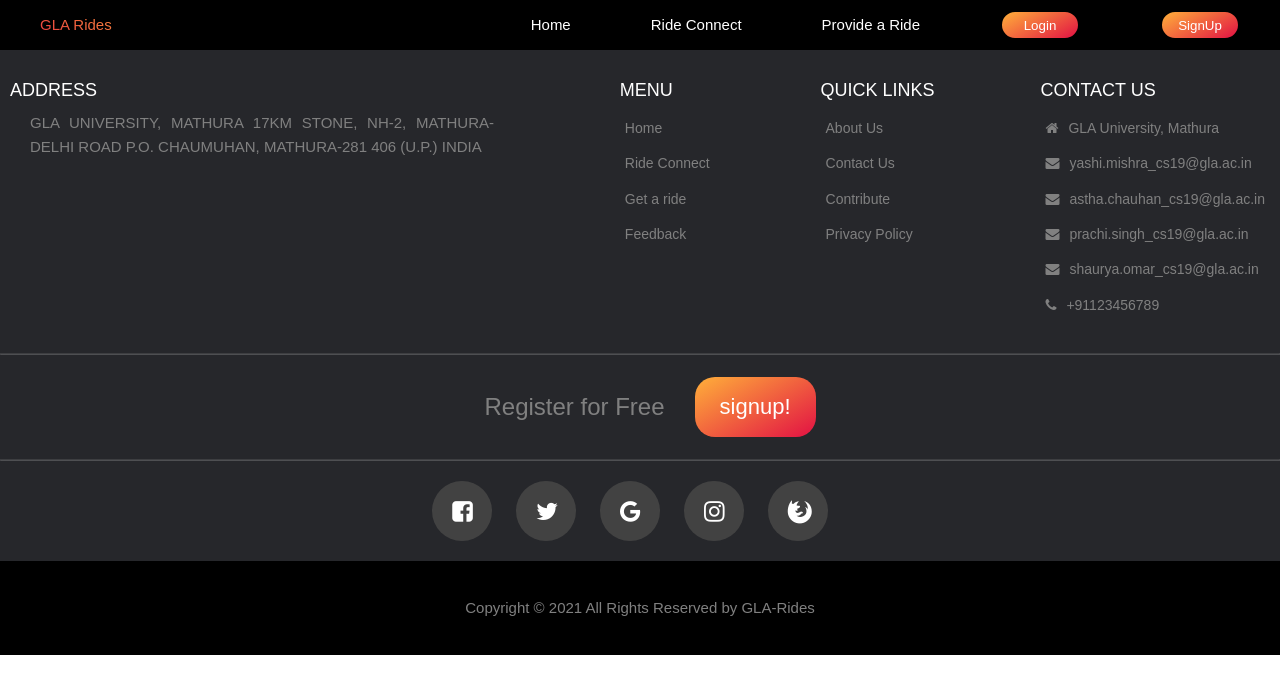
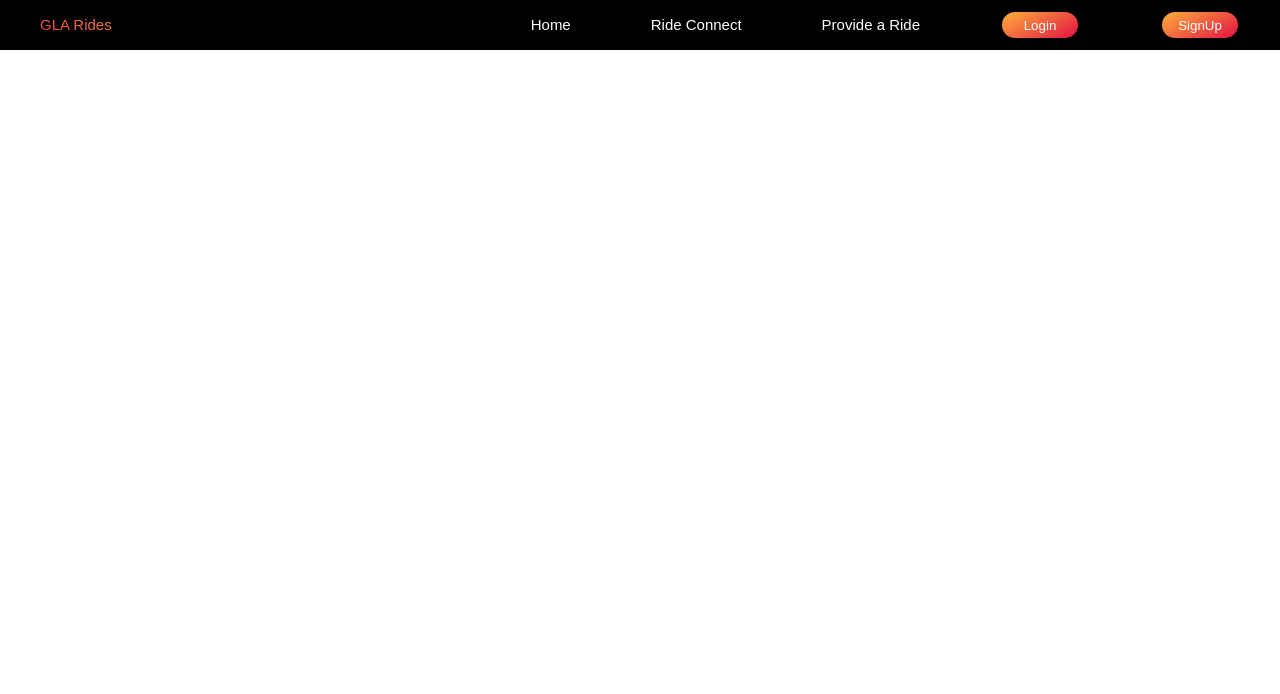
Before and after one commit to Asthachauhan45/GLA-Rides, a plain HTML site: page index.html in a window 1280 px wide. Drawn offline with Linux system fonts and the light colour scheme; files whose address does not match are found by name.

Commit message:
Update index.html

```diff
--- a/index.html
+++ b/index.html
@@ -223,76 +223,7 @@
 
 
 
-    <footer>
-        <section class="sec1">
-            <section class="about">
-                <h2>
-                    Address
-                <p>
-                    GLA UNIVERSITY, MATHURA 17km Stone, NH-2,
-                    Mathura-Delhi Road P.O. Chaumuhan,
-                    Mathura-281 406 (U.P.) INDIA
-                </p>
-            </section>
-            <section class="categories">
-                <h2>
-                    Menu
-                </h2>
-                <ul>
-                    <li><a href="#">Home</a></li>
-                    <li><a href="#">Ride Connect</a></li>
-                    <li><a href="#">Get a ride</a></li>
-                    <li><a href="#">Feedback</a></li>
-                </ul>
-            </section>
-            <section class="quickLinks">
-                <h2>
-                    Quick Links
-                </h2>
-                <ul>
-                    <li><a href="#">About Us</a></li>
-                    <li><a href="#">Contact Us</a></li>
-                    <li><a href="#">Contribute</a></li>
-                    <li><a href="#">Privacy Policy</a></li>
-                </ul>
-            </section>
-            <section class="contact Us">
-                <h2>
-                    Contact Us
-                </h2>
-                <ul>
-                    <li><i class="fa fa-home"></i><span>GLA University, Mathura</span></li>
-                    <li><i class="fa fa-envelope"></i><span>yashi.mishra_cs19@gla.ac.in</span></li>
-                    <li><i class="fa fa-envelope"></i><span>astha.chauhan_cs19@gla.ac.in</span></li>
-                    <li><i class="fa fa-envelope"></i><span>prachi.singh_cs19@gla.ac.in</span></li>
-                    <li><i class="fa fa-envelope"></i><span>shaurya.omar_cs19@gla.ac.in</span></li>
-                    <li><i class="fa fa-phone"></i><span>+91123456789</span></li>
-                </ul>
-            </section>
-        </section>
-        <hr width=100%>
-        <section class="sec2">
-            <p>Register for Free</p>
 
-            <a onclick="document.getElementById('id02').style.display='block'">signup!</a>
-        </section>
-        <hr width=100%>
-        <section class="sec3">
-            <ul>
-                <li><a href="#"><i class="fa fa-facebook-square"></i></a></li>
-                <li><a href="#"><i class="fa fa-twitter"></i></a></li>
-                <li><a href="#"><i class="fa fa-google"></i></a></li>
-                <li><a href="#"><i class="fa fa-instagram"></i></a></li>
-                <li><a href="#"><i class="fa fa-firefox"></i></a></li>
-            </ul>
-        </section>
-        <section class="sec4">
-            <p>
-                Copyright © 2021 All Rights Reserved by
-                <a href="/index.html">GLA-Rides</a>
-            </p>
-        </section>
-    </footer>
     <script>
         const shareText = document.querySelector(".title-text .share");
         const shareForm = document.querySelector("form.share");
```
